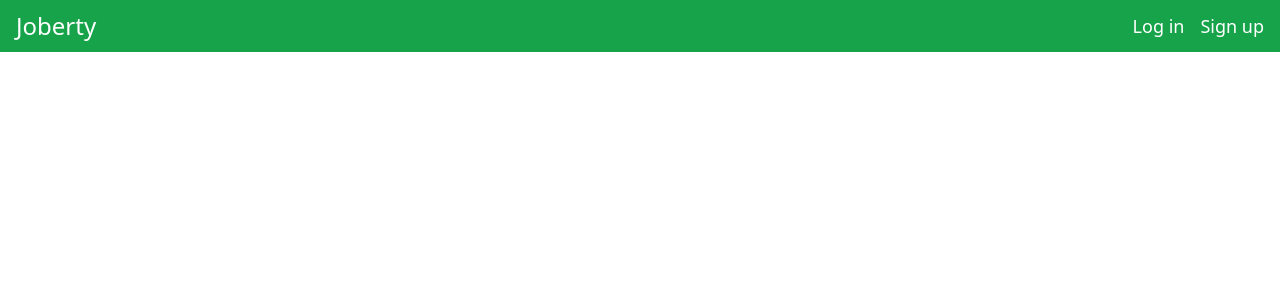
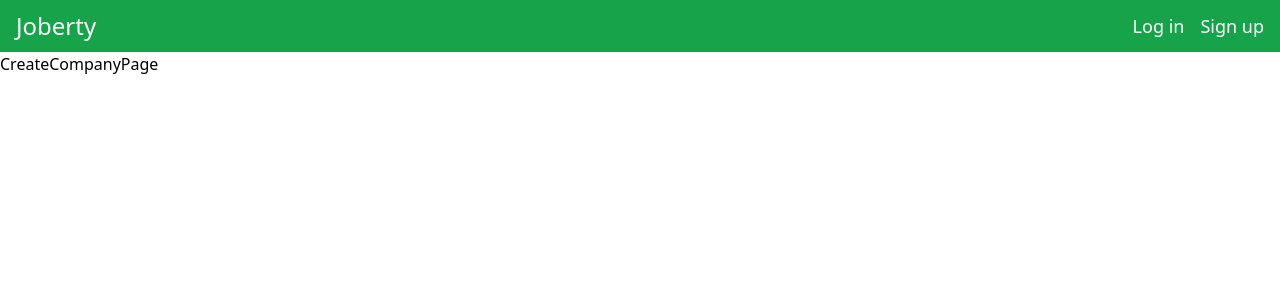
Before and after one commit to XWS-Sec/Agent-App-Front, a React (Create React App) app in the folder web-app/: page /createCompany in a window 1280 px wide. Shown: the top 300 px of the page. Built offline with nearby package versions, Linux system fonts and the light colour scheme; the HTML template or start-up script is replaced by a standard one; what react-simple-rbac would draw is missing.

Commit message:
feat: Added create company page

```diff
--- a/web-app/src/components/MyRouter.tsx
+++ b/web-app/src/components/MyRouter.tsx
@@ -1,4 +1,5 @@
 import { BrowserRouter, Route, Routes } from 'react-router-dom';
+import CreateCompanyPage from '../pages/CreateCompanyPage';
 import HomePage from '../pages/HomePage';
 import LoginPage from '../pages/LoginPage';
 import SignupPage from '../pages/SignupPage';
@@ -18,6 +19,7 @@ const MyRouter = (props: Props) => {
         />
         <Route path='signup' element={<SignupPage />} />
         <Route path='successfullyCreated' element={<SuccessfullyCreatedPage />} />
+        <Route path='createCompany' element={<CreateCompanyPage />} />
         </Routes>
     </BrowserRouter>
   );
--- a/web-app/src/components/navbar/Menu.tsx
+++ b/web-app/src/components/navbar/Menu.tsx
@@ -12,8 +12,7 @@ const Menu = (props: { toggleMenu: () => void }) => {
 	const renderMenuLinks = () => {
 		const menuLinks = [
 			{ text: 'Home', pathname: '/' },
-			{ text: 'Profile', pathname: `users/${authContext.user.userName}` },
-			{ text: 'Change password', pathname: `changePassword` },
+			{ text: 'Create company', pathname: `createCompany` },
 		];
 
 		return menuLinks.map((menuLink) => (
--- a/web-app/src/components/navbar/Searchbar.tsx
+++ b/web-app/src/components/navbar/Searchbar.tsx
@@ -1,5 +1,5 @@
 const Searchbar = () => {
-  return <div>todo: Searchbar</div>;
+  return <div></div>;
 };
 
 export default Searchbar;
--- /dev/null
+++ b/web-app/src/pages/CreateCompanyPage.tsx
@@ -0,0 +1,9 @@
+import React from 'react'
+
+const CreateCompanyPage = () => {
+  return (
+    <div>CreateCompanyPage</div>
+  )
+}
+
+export default CreateCompanyPage
```
